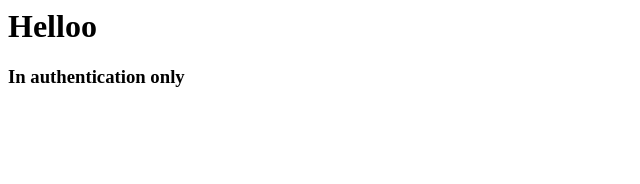
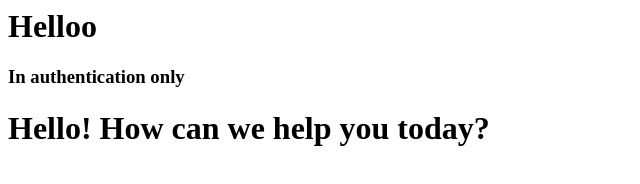
Before and after one commit to SahilDhillon21/trial-git, a plain HTML site: page index.html in a window 1280 px wide. Shown: the whole page, without its empty margins (0-640 px from the left). Drawn offline with Linux system fonts and the light colour scheme.

Commit message:
added heading

```diff
--- a/index.html
+++ b/index.html
@@ -1,3 +1,5 @@
 <h1> Helloo </h1>
 
 <h3>In authentication only</h3>
+
+<h1>Hello! How can we help you today?</h1>
```
